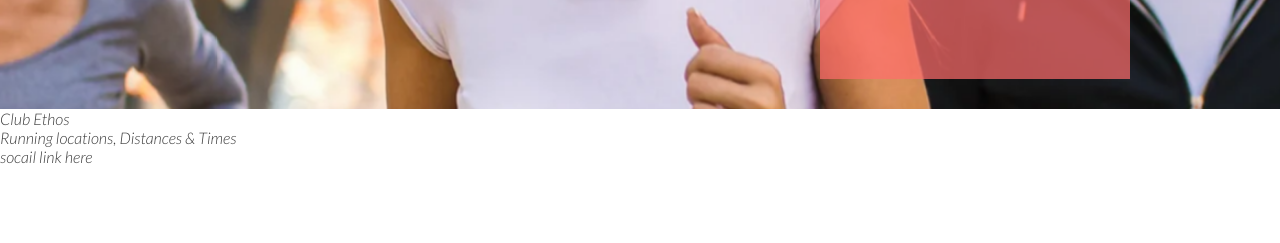
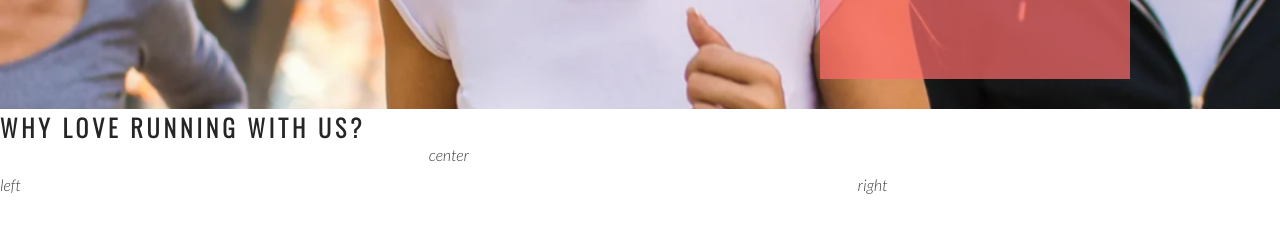
Before and after one commit to MattyOL/love-running, a plain HTML site: page index.html in a window 1280 px wide. Shown: the part 557-800 px from the top of the page. Drawn offline with nearby package versions, Linux system fonts and the light colour scheme; a web font is replaced by a local one.

Commit message:
Add club ethos main structure

```diff
--- a/assets/css/style.css
+++ b/assets/css/style.css
@@ -25,6 +25,7 @@ h1, h2 {
 #logo {
     float: left;
     font-size: 280%;
+    margin-left: 30px;
 }
 
 /* navigation links */
@@ -110,3 +111,26 @@ h1, h2 {
 
     position: absolute;
 }
+
+/* club ethos */
+
+#club-ethos {
+    height: 600px;
+}
+
+#left-about {
+    padding-top: 30px;
+    width: 33%;
+    float: left;
+}
+
+#right-about {
+    padding-top: 30px;
+    width: 33%;
+    float: right;
+}
+
+#center-about {
+    width: 33%;
+    margin: 0 auto;
+}
--- a/index.html
+++ b/index.html
@@ -38,8 +38,11 @@
             <h3>Dublin Docklands, Pheonix Park</h3>
         </div>
     </section>
-    <section>
-        Club Ethos
+    <section id="club-ethos">
+        <h1>Why Love Running with us?</h1>
+        <div id="left-about">left</div>
+        <div id="right-about">right</div>
+        <div id="center-about">center</div>
     </section>
     <section>
         Running locations, Distances & Times
```
